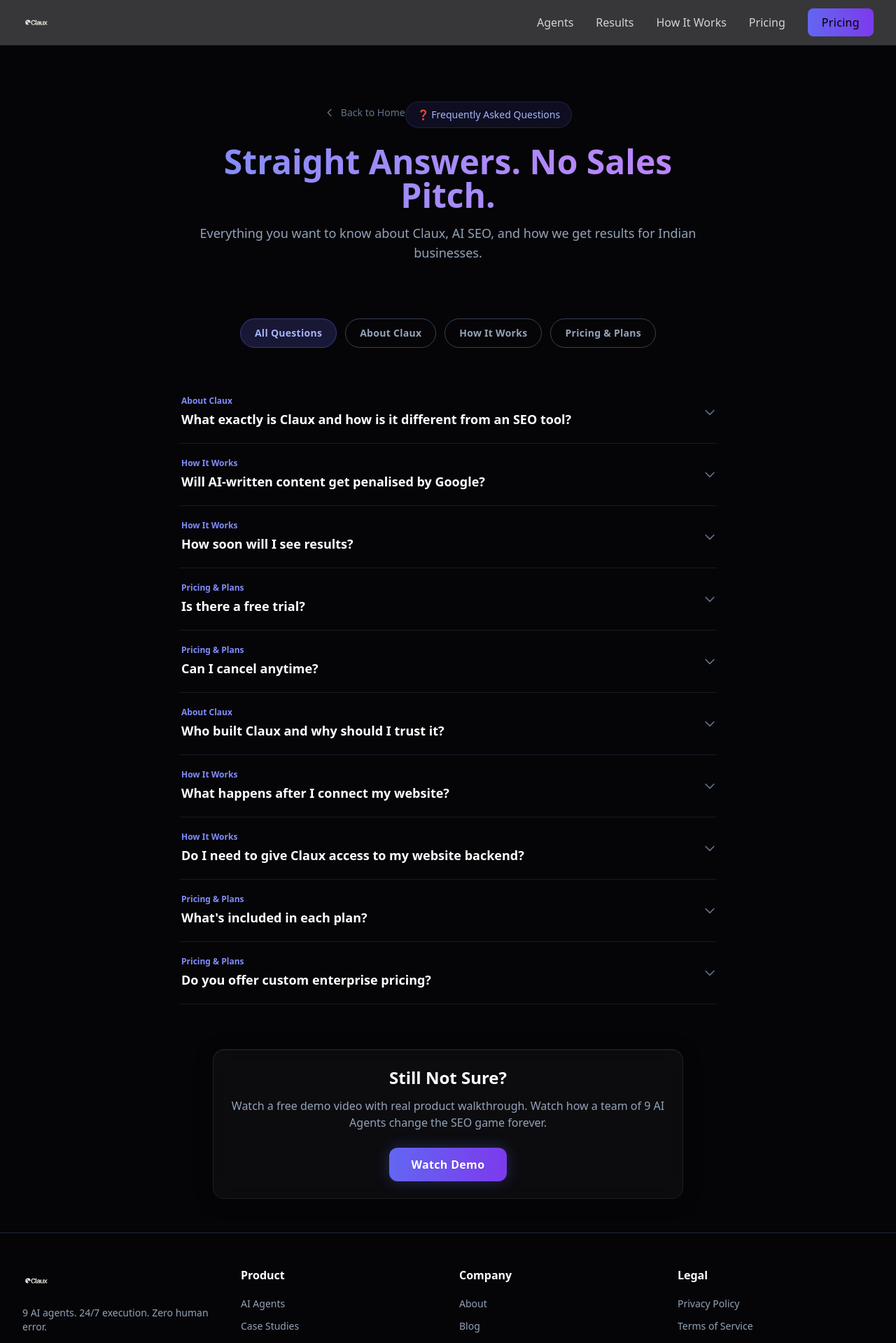
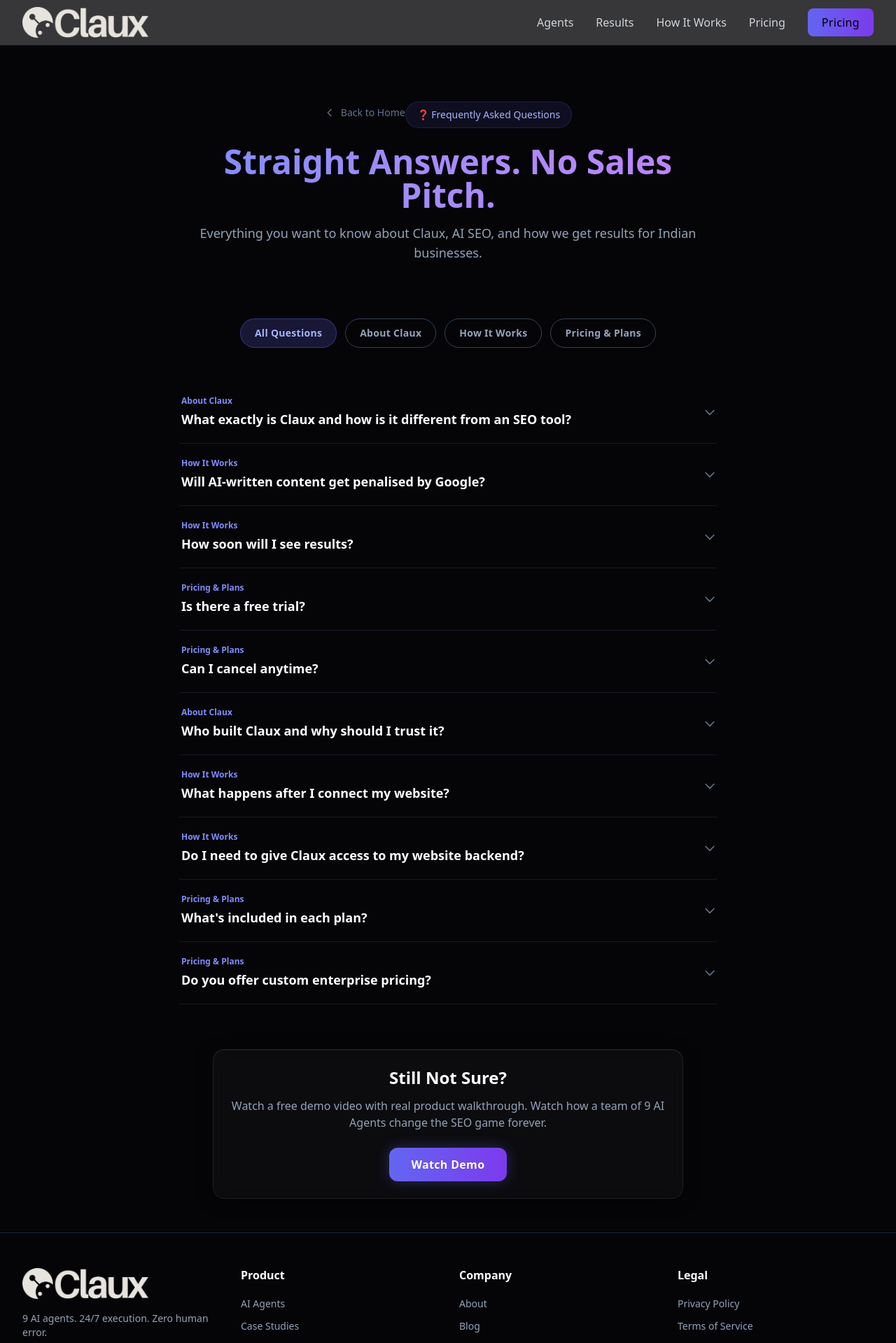
Before and after one commit to mayankclaux-master/Claux, a Next.js app: page /faq in a window 1280 px wide. Shown: the top 1919 px of the page at 70% size. Built offline with nearby package versions, Linux system fonts and the light colour scheme; no server answers.

Commit message:
fix: logo zoom crop fix, proper size on all pages, mp4 removed from git

```diff
--- a/app/case-studies/[id]/page.tsx
+++ b/app/case-studies/[id]/page.tsx
@@ -34,17 +34,15 @@
             <div className="flex items-center gap-4">
               <Link href="/" className="flex items-center gap-2">
                 <Image
-                  src="/claux-logo.png"
+                  src="/claux-logo-cropped.png"
                   alt="Claux"
-                  width={120}
-                  height={40}
+                  width={180}
+                  height={48}
                   className="object-contain"
                   style={{
-                    width: '120px',
-                    height: '40px',
-                    minWidth: '120px',
-                    objectFit: 'contain',
-                    objectPosition: 'left center'
+                    width: '180px',
+                    height: '48px',
+                    objectFit: 'contain'
                   }}
                   priority
                 />
@@ -395,17 +393,15 @@
             <div>
               <div className="flex items-center gap-2 mb-4">
                 <Image
-                  src="/claux-logo.png"
+                  src="/claux-logo-cropped.png"
                   alt="Claux"
-                  width={120}
-                  height={40}
+                  width={180}
+                  height={48}
                   className="object-contain"
                   style={{
-                    width: '120px',
-                    height: '40px',
-                    minWidth: '120px',
-                    objectFit: 'contain',
-                    objectPosition: 'left center'
+                    width: '180px',
+                    height: '48px',
+                    objectFit: 'contain'
                   }}
                   priority
                 />
--- a/app/demo/page.tsx
+++ b/app/demo/page.tsx
@@ -16,12 +16,12 @@
       >
         <Link href="/">
           <Image
-            src="/claux-logo.png"
+            src="/claux-logo-cropped.png"
             alt="Claux"
-            width={120}
-            height={40}
+            width={180}
+            height={48}
             className="object-contain"
-            style={{ width: '120px', height: '40px', objectFit: 'contain', objectPosition: 'left center' }}
+            style={{ width: '180px', height: '48px', objectFit: 'contain' }}
             priority
           />
         </Link>
--- a/app/faq/page.tsx
+++ b/app/faq/page.tsx
@@ -14,17 +14,15 @@
           <div className="flex justify-between items-center h-16">
             <Link href="/" className="flex items-center gap-2">
               <Image
-                src="/claux-logo.png"
+                src="/claux-logo-cropped.png"
                 alt="Claux"
-                width={120}
-                height={40}
+                width={180}
+                height={48}
                 className="object-contain"
                 style={{
-                  width: '120px',
-                  height: '40px',
-                  minWidth: '120px',
-                  objectFit: 'contain',
-                  objectPosition: 'left center'
+                  width: '180px',
+                  height: '48px',
+                  objectFit: 'contain'
                 }}
                 priority
               />
@@ -63,17 +61,15 @@
             <div>
               <div className="flex items-center gap-2 mb-4">
                 <Image
-                  src="/claux-logo.png"
+                  src="/claux-logo-cropped.png"
                   alt="Claux"
-                  width={120}
-                  height={40}
+                  width={180}
+                  height={48}
                   className="object-contain"
                   style={{
-                    width: '120px',
-                    height: '40px',
-                    minWidth: '120px',
-                    objectFit: 'contain',
-                    objectPosition: 'left center'
+                    width: '180px',
+                    height: '48px',
+                    objectFit: 'contain'
                   }}
                   priority
                 />
--- a/app/page.tsx
+++ b/app/page.tsx
@@ -30,17 +30,15 @@
             <div className="flex justify-between items-center h-16">
               <Link href="/" className="flex items-center gap-2">
                 <Image
-                  src="/claux-logo.png"
+                  src="/claux-logo-cropped.png"
                   alt="Claux"
-                  width={120}
-                  height={40}
+                  width={180}
+                  height={48}
                   className="object-contain"
                   style={{
-                    width: '120px',
-                    height: '40px',
-                    minWidth: '120px',
-                    objectFit: 'contain',
-                    objectPosition: 'left center'
+                    width: '180px',
+                    height: '48px',
+                    objectFit: 'contain'
                   }}
                   priority
                 />
@@ -1044,11 +1042,16 @@
             <div>
               <div className="flex items-center gap-2 mb-2">
                 <Image
-                  src="/claux-logo.png"
+                  src="/claux-logo-cropped.png"
                   alt="Claux"
-                  width={120}
-                  height={40}
-                  className="h-8 w-auto object-contain"
+                  width={180}
+                  height={48}
+                  className="object-contain"
+                  style={{
+                    width: '180px',
+                    height: '48px',
+                    objectFit: 'contain'
+                  }}
                   priority
                 />
               </div>
--- a/app/pricing/page.tsx
+++ b/app/pricing/page.tsx
@@ -15,17 +15,15 @@
           <div className="flex justify-between items-center h-16">
             <Link href="/" className="flex items-center gap-2">
               <Image
-                src="/claux-logo.png"
+                src="/claux-logo-cropped.png"
                 alt="Claux"
-                width={120}
-                height={40}
+                width={180}
+                height={48}
                 className="object-contain"
                 style={{
-                  width: '120px',
-                  height: '40px',
-                  minWidth: '120px',
-                  objectFit: 'contain',
-                  objectPosition: 'left center'
+                  width: '180px',
+                  height: '48px',
+                  objectFit: 'contain'
                 }}
                 priority
               />
@@ -65,17 +63,15 @@
             <div>
               <div className="flex items-center gap-2 mb-4">
                 <Image
-                  src="/claux-logo.png"
+                  src="/claux-logo-cropped.png"
                   alt="Claux"
-                  width={120}
-                  height={40}
+                  width={180}
+                  height={48}
                   className="object-contain"
                   style={{
-                    width: '120px',
-                    height: '40px',
-                    minWidth: '120px',
-                    objectFit: 'contain',
-                    objectPosition: 'left center'
+                    width: '180px',
+                    height: '48px',
+                    objectFit: 'contain'
                   }}
                   priority
                 />
--- a/components/MobileNav.tsx
+++ b/components/MobileNav.tsx
@@ -36,17 +36,15 @@
           <div className="flex justify-between items-center mb-12">
             <Link href="/" onClick={() => setIsOpen(false)}>
               <Image
-                src="/claux-logo.png"
+                src="/claux-logo-cropped.png"
                 alt="Claux"
-                width={100}
-                height={34}
+                width={180}
+                height={48}
                 className="object-contain"
                 style={{
-                  width: '100px',
-                  height: '34px',
-                  minWidth: '100px',
-                  objectFit: 'contain',
-                  objectPosition: 'left center'
+                  width: '180px',
+                  height: '48px',
+                  objectFit: 'contain'
                 }}
                 priority
               />
--- a/components/demo/DemoSidebar.tsx
+++ b/components/demo/DemoSidebar.tsx
@@ -21,17 +21,15 @@
       <div className="p-6 border-b border-claux-border">
         <Link href="/">
           <Image
-            src="/claux-logo.png"
+            src="/claux-logo-cropped.png"
             alt="Claux"
-            width={110}
-            height={36}
+            width={180}
+            height={48}
             className="object-contain"
             style={{
-              width: '110px',
-              height: '36px',
-              minWidth: '110px',
-              objectFit: 'contain',
-              objectPosition: 'left center'
+              width: '180px',
+              height: '48px',
+              objectFit: 'contain'
             }}
             priority
           />
```
Also changed, not shown: public/claux-logo-cropped.png (added), 1 other file (tests, documents, lock files or other folders).
